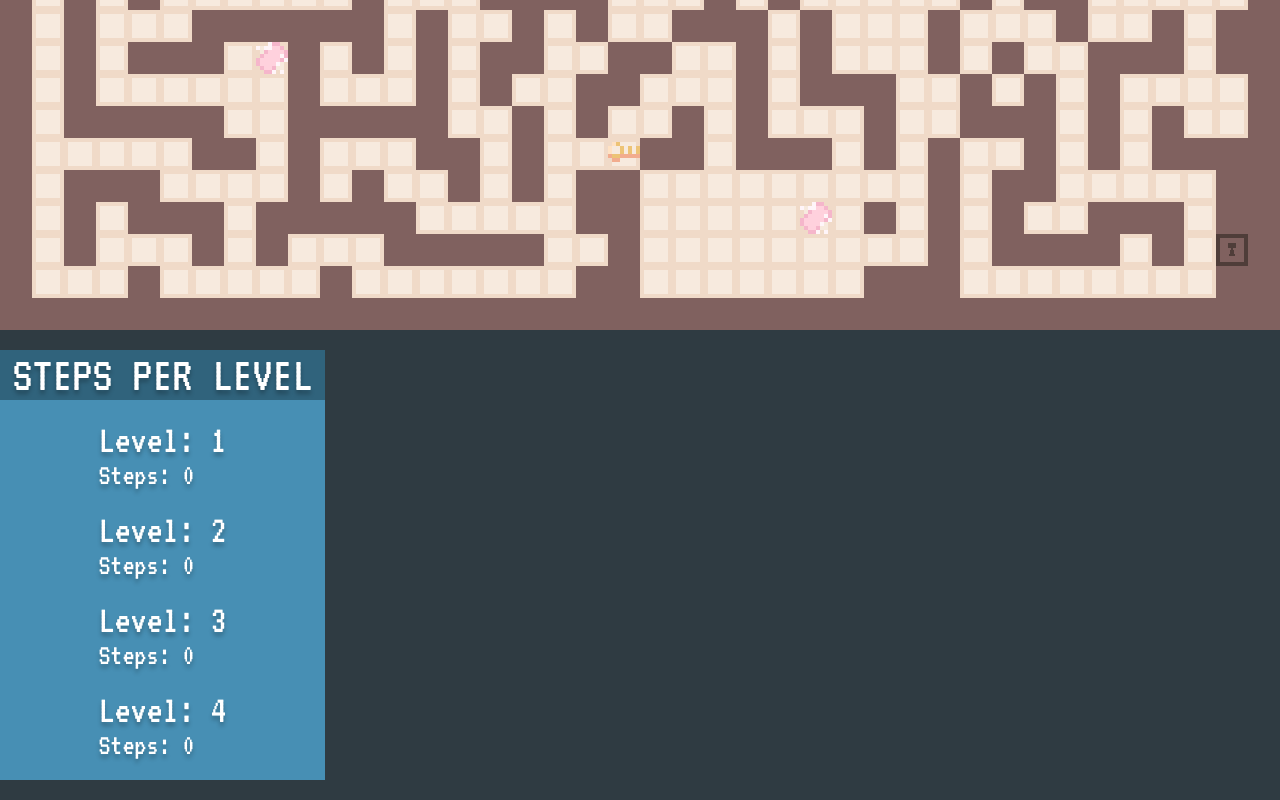
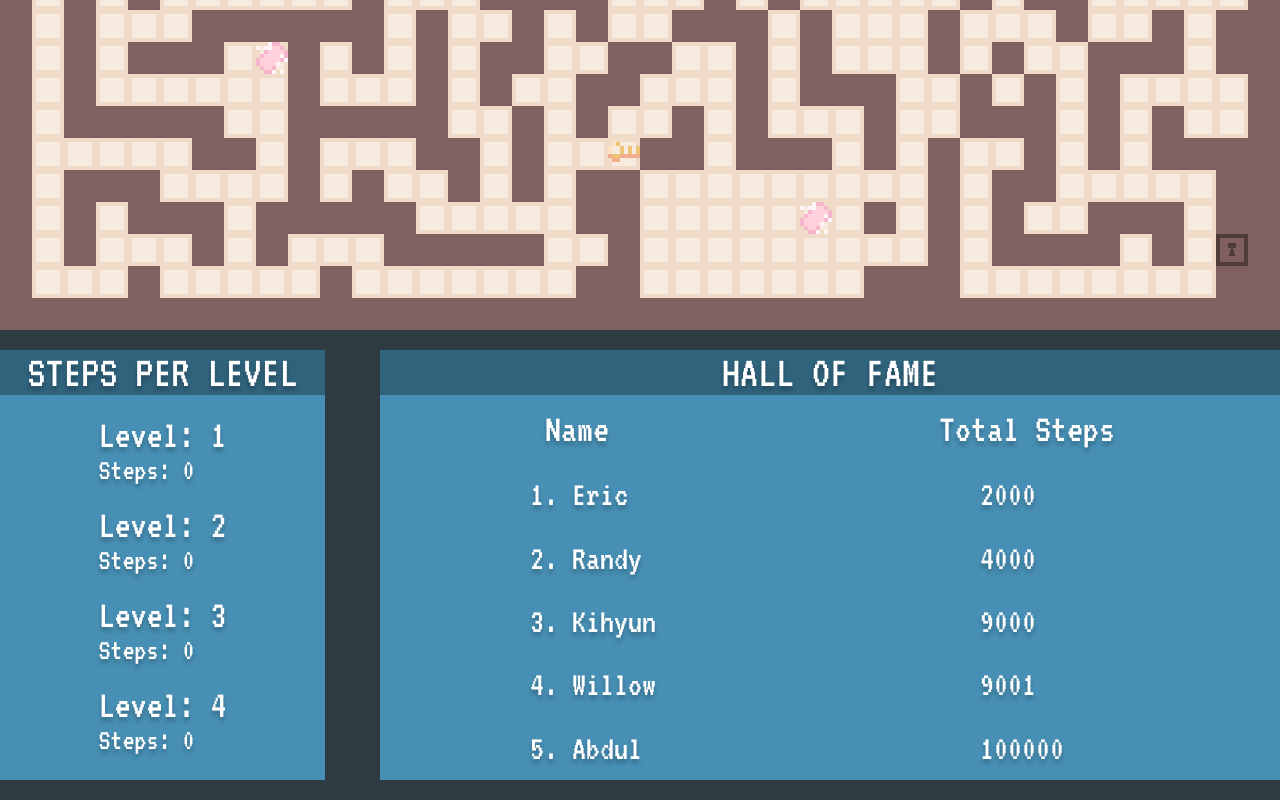
Before and after one commit to nartcire/CS198FinalProject, a React (Create React App) app: page / in a window 1280 px wide. Shown: the part 569-1369 px from the top of the page. Built offline with nearby package versions, Linux system fonts and the light colour scheme.

Commit message:
Leaderboard display installed, all there is left is backend integration

```diff
--- a/src/Components/Board.jsx
+++ b/src/Components/Board.jsx
@@ -5,6 +5,7 @@ import Counter from "./Counter.jsx";
 import FloorCounter from "./FloorCounter.jsx";
 import TotalCounter from "./TotalCounter.jsx";
 import StepsPerLevel from "./StepsPerLevel.jsx"
+import LeaderBoard from "./Leadeboard.jsx"
 
 let level = 1;
 
@@ -87,7 +88,7 @@ const Board = () => {
 
   const four =
   [[0, 0, 0, 0, 0, 0, 0, 0, 0, 0, 0, 0, 0, 0, 0, 0, 0, 0, 0, 0, 0, 0, 0, 0, 0, 0, 0, 0, 0, 0, 0, 0, 0, 0, 0, 0, 0, 0, 0, 0],
-  [0, 0, 1, 1, 1, 1, 0, 1, 1, 1, 1, 1, 1, 0, 0, 1, 1, 1, 1, 0, 1, 1, 1, 1, 1, 1, 1, 0, 1, 1, 1, 0, 0, 1, 0, 0, 1, 1, 0, 0],
+  [0, 5, 1, 1, 1, 1, 0, 1, 1, 1, 1, 1, 1, 0, 0, 1, 1, 1, 1, 0, 1, 1, 1, 1, 1, 1, 1, 0, 1, 1, 1, 0, 0, 1, 0, 0, 1, 1, 0, 0],
   [0, 1, 1, 1, 1, 0, 0, 1, 1, 0, 0, 0, 1, 1, 1, 1, 1, 0, 0, 0, 1, 0, 0, 0, 0, 0, 1, 0, 0, 1, 0, 1, 1, 0, 3, 1, 0, 1, 1, 0],
   [0, 1, 1, 1, 1, 0, 1, 0, 1, 1, 0, 1, 1, 0, 0, 1, 0, 1, 1, 1, 1, 1, 1, 1, 0, 0, 1, 0, 1, 0, 0, 1, 0, 1, 1, 1, 1, 0, 1, 0],
   [0, 1, 1, 1, 1, 1, 0, 1, 0, 1, 1, 1, 0, 1, 1, 0, 0, 1, 1, 1, 1, 1, 1, 1, 0, 1, 1, 0, 1, 1, 1, 1, 0, 1, 1, 1, 1, 0, 1, 0],
@@ -497,6 +498,7 @@ const Board = () => {
       <div className="board">{display(convertBoard())}</div>
       <div className="bottomGui">
         <StepsPerLevel firstLevel={stepsForLevel1} secondLevel={stepsForLevel2} thirdLevel={stepsForLevel3} fourthLevel={stepsForLevel4}></StepsPerLevel>
+        <LeaderBoard></LeaderBoard>
       </div>
     </div>
   );
--- /dev/null
+++ b/src/Components/Entry.jsx
@@ -0,0 +1,13 @@
+import React from 'react';
+import "../Styles/Entry.css"
+
+const Entry = (props) => {
+    return(
+        <div className="entry">
+            <div>{props.pos}. {props.name}</div>
+            <div>{props.score}</div>
+        </div>
+    )
+}
+
+export default Entry;
--- /dev/null
+++ b/src/Components/Leadeboard.jsx
@@ -0,0 +1,25 @@
+import React from 'react';
+import "../Styles/Leaderboard.css"
+import Entry from "./Entry.jsx"
+
+const Leaderboard = (props) => {
+    return(
+        <div className="leaderBoard">
+            <div className="leaderboardTitle">HALL OF FAME</div>
+            <div className="scores">
+                <div className='scoreTitle'>
+                    <div>Name</div>
+                    <div>Total Steps</div>
+                </div>
+                <Entry pos={1} name={"Eric"} score={2000}></Entry>
+                <Entry pos={2} name={"Randy"} score={4000}></Entry>
+                <Entry pos={3} name={"Kihyun"} score={9000}></Entry>
+                <Entry pos={4} name={"Willow"} score={9001}></Entry>
+                <Entry pos={5} name={"Abdul"} score={100000}></Entry>
+
+            </div>
+        </div>
+    );
+}
+
+export default Leaderboard;
--- a/src/Styles/Board.css
+++ b/src/Styles/Board.css
@@ -35,4 +35,7 @@
     margin-top: 20px;
     margin-bottom: 20px;
     height: 430px;
+    display: flex;
+    flex-direction: row;
+    justify-content: space-between;
 }
--- /dev/null
+++ b/src/Styles/Entry.css
@@ -0,0 +1,12 @@
+.entry {
+    display: flex;
+    flex-direction: row;
+    justify-content: space-around;
+    font-size: 35px;
+}
+
+.entry>* {
+    width: 450px;
+    text-align: left;
+    padding-left: 150px;
+}
--- /dev/null
+++ b/src/Styles/Leaderboard.css
@@ -0,0 +1,28 @@
+.leaderBoard {
+    width: 900px;
+    text-shadow: 0px 4px 4px rgba(0, 0, 0, 0.25);
+    display: flex;
+    flex-direction: column;
+}
+
+.leaderboardTitle {
+    font-size: 45px;
+    text-align: center;
+    background-color: #30637C;
+}
+
+.scores {
+    background-color: #478FB4;
+    font-size: 30px;
+    display: flex;
+    flex-direction: column;
+    justify-content: space-around;
+    flex-grow: 2;
+}
+
+.scoreTitle {
+    display: flex;
+    flex-direction: row;
+    justify-content: space-around;
+    font-size: 40px;
+}
--- a/src/Styles/StepsPerLevel.css
+++ b/src/Styles/StepsPerLevel.css
@@ -6,7 +6,7 @@
 }
 
 .levelStepTitle {
-    font-size: 50px;
+    font-size: 45px;
     background-color: #30637C;
     text-align: center;
 }
```
